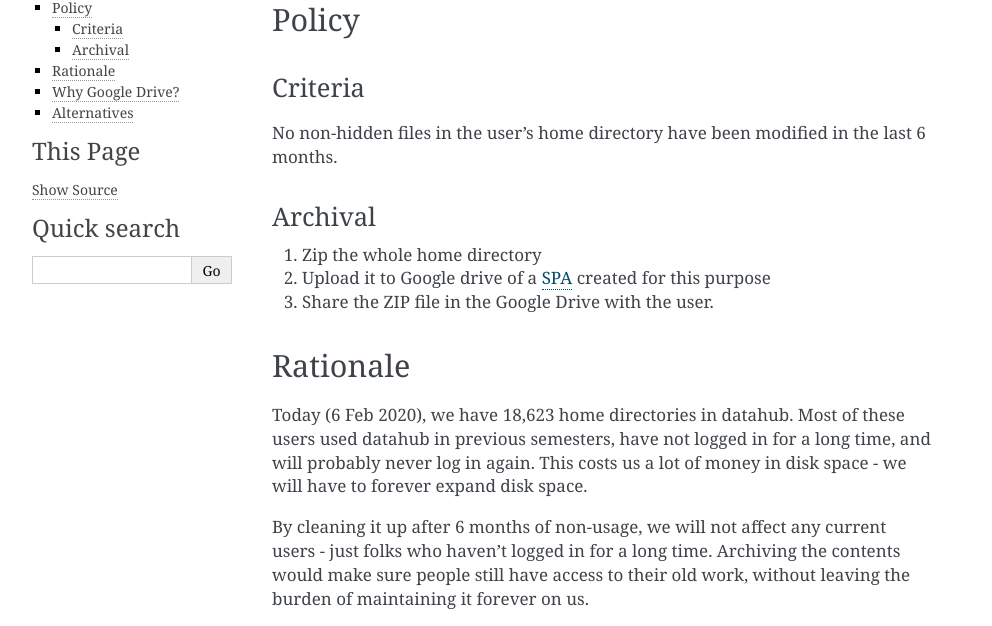
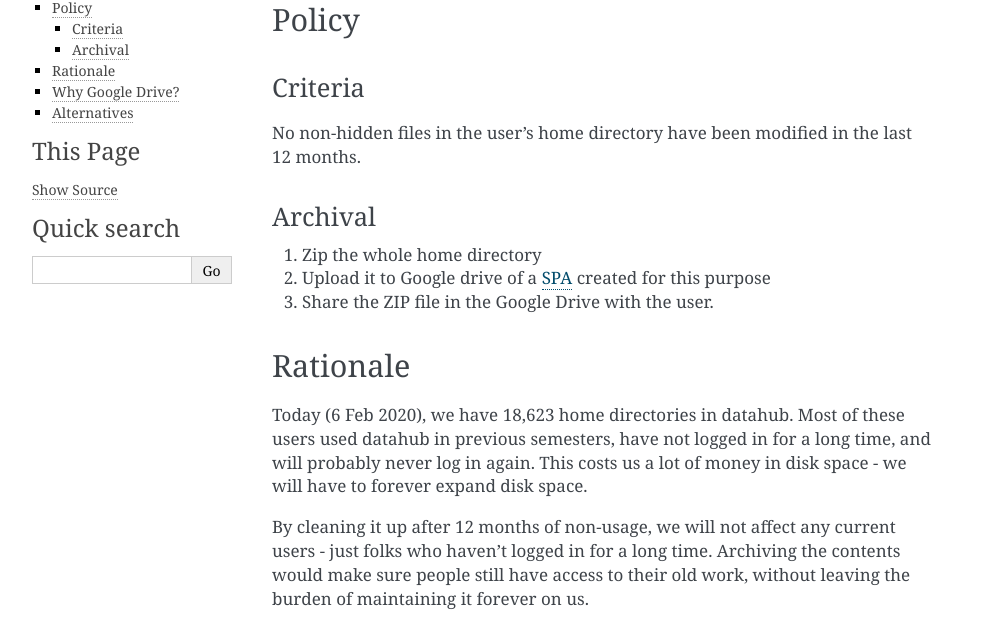
Before and after one commit to berkeley-dsep-infra/datahub, a Sphinx documentation site: the page built from docs/topic/storage-retention.rst, in a window 1280 px wide. Shown: the part 118-744 px from the top of the page, without its empty margins (148-1140 px from the left). Built offline with Sphinx 7.4.7, drawn with Linux system fonts in a browser that asks for light colours.

Commit message:
Give students 12 months leeway, not 6
Based on feedback in the PR

```diff
--- a/docs/topic/storage-retention.rst
+++ b/docs/topic/storage-retention.rst
@@ -11,7 +11,7 @@ Criteria
 --------
 
 No non-hidden files in the user's home directory have been modified in
-the last 6 months.
+the last 12 months.
 
 Archival
 --------
@@ -30,7 +30,7 @@ these users used datahub in previous semesters, have not logged in
 for a long time, and will probably never log in again. This costs us
 a lot of money in disk space - we will have to forever expand disk space.
 
-By cleaning it up after 6 months of non-usage, we will not affect any
+By cleaning it up after 12 months of non-usage, we will not affect any
 current users - just folks who haven't logged in for a long time. Archiving
 the contents would make sure people still have access to their old work,
 without leaving the burden of maintaining it forever on us.
```
